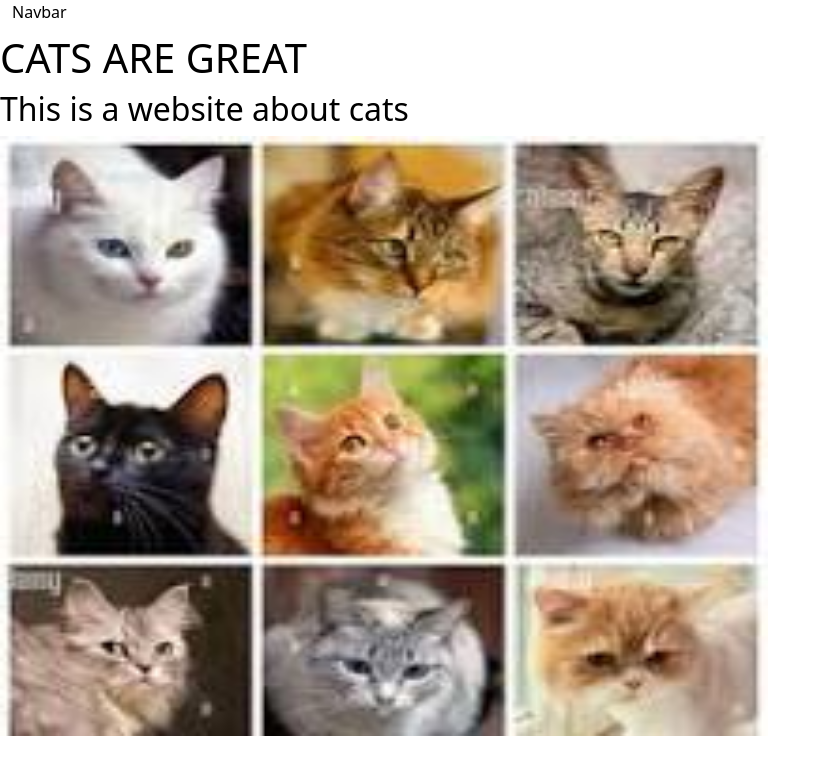
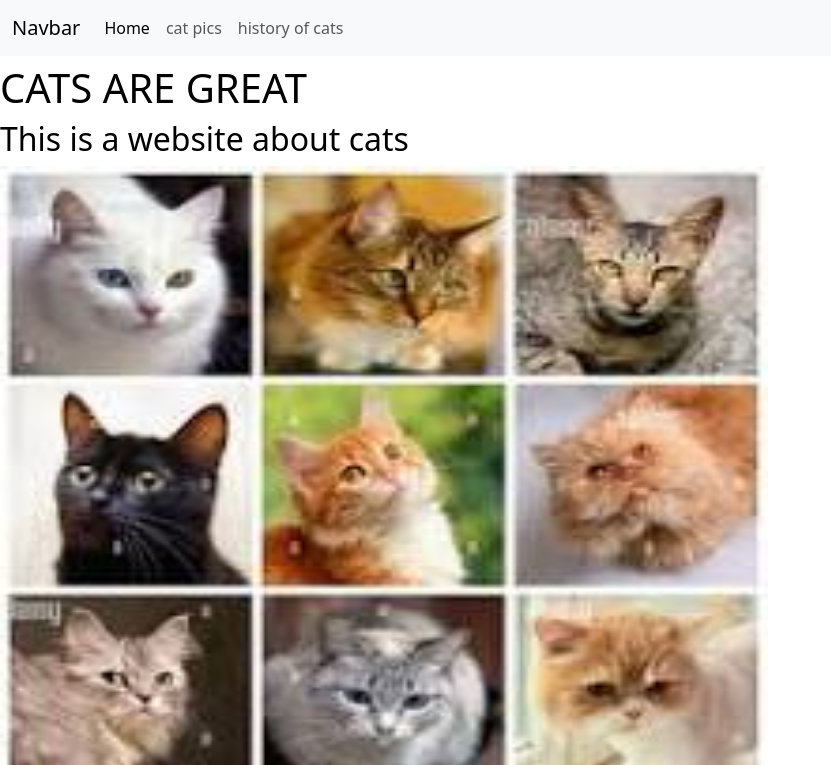
Before and after one commit to holydiver65/catweb, a Flask app: page / in a window 1280 px wide. Shown: the top 765 px of the page, without its empty margins (0-831 px from the left). Run offline with Flask 3, Linux system fonts and the light colour scheme.

Commit message:
Update base.html

```diff
--- a/templates/base.html
+++ b/templates/base.html
@@ -10,7 +10,7 @@
 
 </head>
 <body>
-  <nav class="navbar-tertiary">
+  <nav class="navbar navbar-expand-sm navbar-light bg-light">
     <div class="container-fluid">
       <a class="navbar-brand" href="#">Navbar</a>
       <button class="navbar-toggler" type="button" data-bs-toggle="collapse" data-bs-target="#navbarNav" aria-controls="navbarNav" aria-expanded="false" aria-label="Toggle navigation">
```
